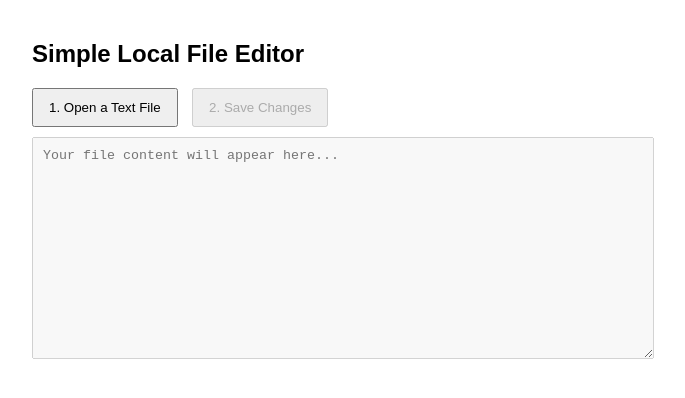
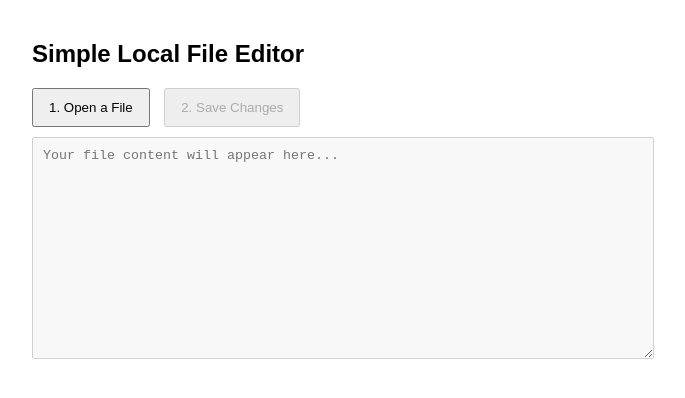
Before and after one commit to droidgren/experiments, a plain HTML site: page file_access_api/index.html in a window 1280 px wide. Shown: the whole page, without its empty margins (308-993 px from the left). Drawn offline with Linux system fonts and the light colour scheme.

Commit message:
Update index.html

```diff
--- a/file_access_api/index.html
+++ b/file_access_api/index.html
@@ -15,7 +15,7 @@
   <h2>Simple Local File Editor</h2>
 
   <div>
-    <button id="openBtn">1. Open a Text File</button>
+    <button id="openBtn">1. Open a File</button>
     <button id="saveBtn" disabled>2. Save Changes</button>
   </div>
 
```
